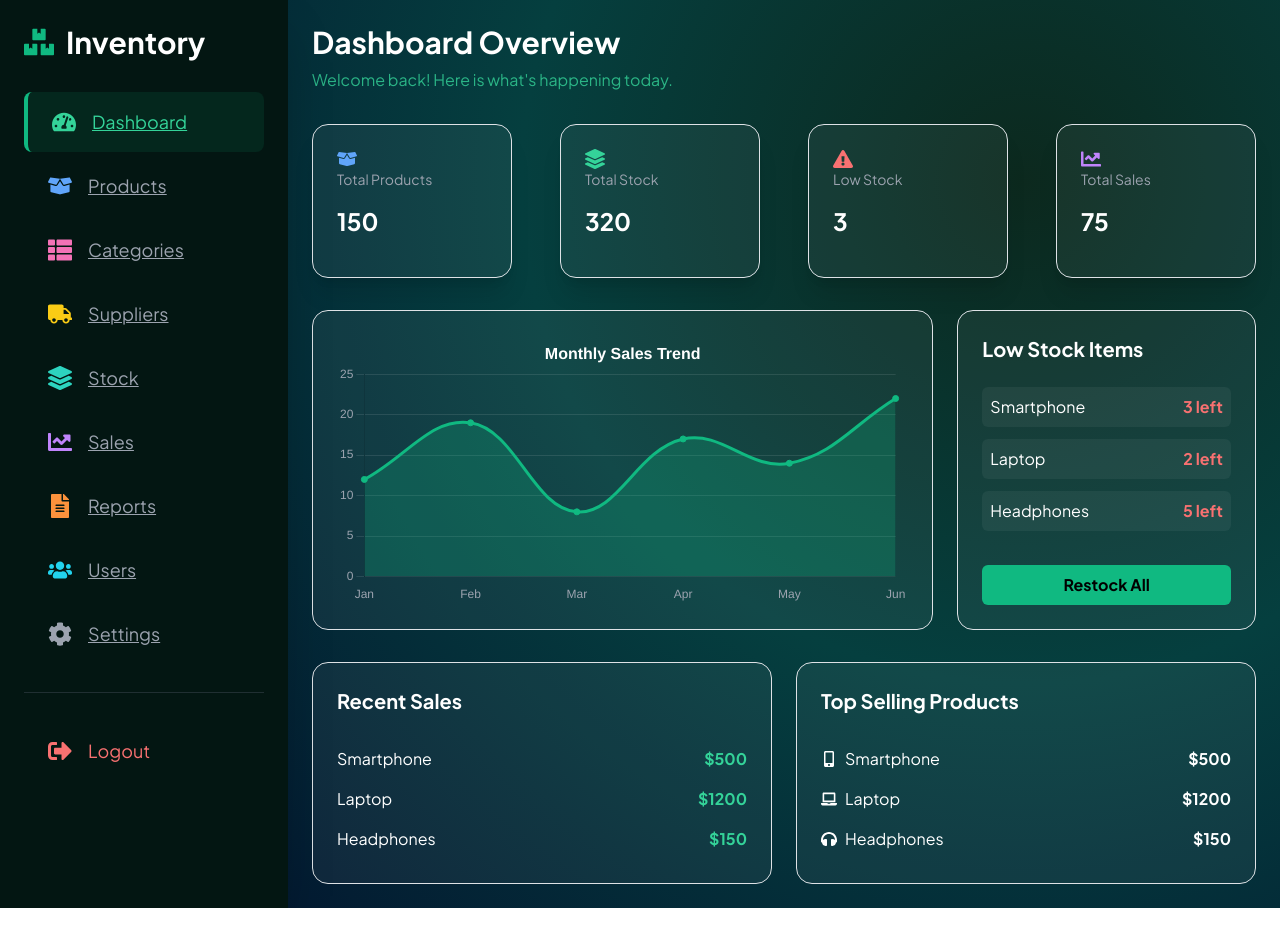
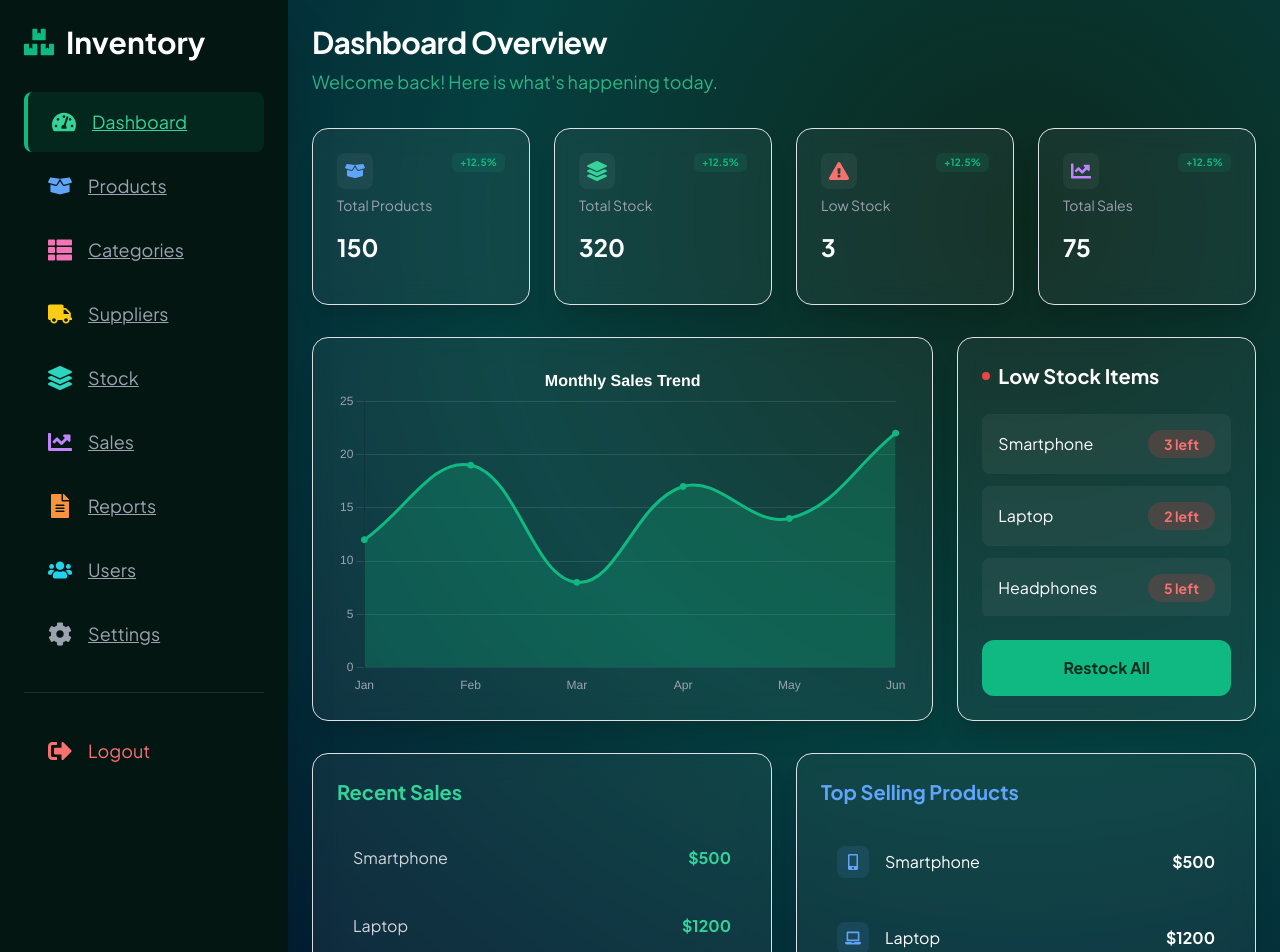
Before and after one commit to Fareeha-3456/FYP-frontend, a React (Create React App) app: page /dashboard in a window 1280 px wide. Shown: the top 952 px of the page. Before the commit the page ends 908 px from the top, so only its background shows below. Built offline with nearby package versions, Linux system fonts and the light colour scheme.

Commit message:
Update Dashboard.js

```diff
--- a/src/pages/Dashboard.js
+++ b/src/pages/Dashboard.js
@@ -80,25 +80,22 @@ const Dashboard = () => {
     },
     scales: {
       x: { ticks: { color: "#9ca3af" }, grid: { display: false } },
-      y: {
-        ticks: { color: "#9ca3af" },
-        grid: { color: "rgba(255,255,255,0.1)" },
-        beginAtZero: true,
-      },
+      y: { ticks: { color: "#9ca3af" }, grid: { color: "rgba(255,255,255,0.1)" }, beginAtZero: true },
     },
   };
 
   const handleRestockAll = () => {
-    const updated = lowStockItems.map(item => ({
+    const updated = lowStockItems.map((item) => ({
       ...item,
-      quantity: item.quantity + 5,
+      quantity: item.quantity + Math.floor(Math.random() * 5) + 5,
     }));
     setLowStockItems(updated);
+    alert("All low stock items have been restocked!");
   };
 
   return (
     <div
-      className="flex min-h-screen font-['Plus_Jakarta_Sans']"
+      className="flex min-h-screen flex-col md:flex-row font-['Plus_Jakarta_Sans']"
       style={{
         background:
           "linear-gradient(circle at 80% 20%, rgba(4, 58, 37, 1) 20%, rgba(6, 43, 43, 1) 50%, rgb(2, 11, 44) 100%)",
@@ -106,50 +103,62 @@ const Dashboard = () => {
     >
       <Sidebar />
 
-      <main className="flex-1 p-4 sm:p-6 lg:p-8 text-white overflow-y-auto pt-20">
-        <div className="mb-8">
-          <h1 className="text-3xl font-bold">Dashboard Overview</h1>
-          <p className="text-emerald-400/80">
+      <main className="flex-1 p-4 sm:p-8 lg:p-8 text-white overflow-y-auto pt-24 sm:pt-28 md:pt-32">
+        {/* Header */}
+        <div className="mb-6 sm:mb-8">
+          <h1 className="text-2xl sm:text-3xl font-bold tracking-tight">
+            Dashboard Overview
+          </h1>
+          <p className="text-emerald-400/80 text-base sm:text-lg">
             Welcome back! Here is what's happening today.
           </p>
         </div>
 
         {/* Top Cards */}
-        <div className="grid grid-cols-1 sm:grid-cols-2 lg:grid-cols-4 gap-5 mb-8">
+        <div className="grid grid-cols-1 sm:grid-cols-2 lg:grid-cols-4 gap-4 sm:gap-5 mb-6 sm:mb-8">
           {[
             { title: "Total Products", value: "150", icon: <FaBoxOpen />, color: "text-blue-400" },
             { title: "Total Stock", value: "320", icon: <FaLayerGroup />, color: "text-emerald-400" },
-            { title: "Low Stock", value: lowStockItems.length, icon: <FaExclamationTriangle />, color: "text-red-400" },
+            { title: "Low Stock", value: lowStockItems.length.toString(), icon: <FaExclamationTriangle />, color: "text-red-400" },
             { title: "Total Sales", value: "75", icon: <FaChartLine />, color: "text-purple-400" },
           ].map((card, i) => (
             <div
               key={i}
-              className="p-4 bg-white/5 rounded-2xl border border-white/10 shadow-xl"
+              className="p-4 bg-white/5 backdrop-blur-md rounded-2xl border border-white/10 hover:bg-white/10 transition shadow-xl flex flex-col justify-between"
             >
-              <div className={`text-xl ${card.color}`}>{card.icon}</div>
-              <p className="text-gray-400 text-sm">{card.title}</p>
-              <p className="text-2xl font-bold">{card.value}</p>
+              <div className="flex justify-between items-start mb-2">
+                <div className={`p-2 rounded-lg bg-white/5 ${card.color} text-xl`}>
+                  {card.icon}
+                </div>
+                <span className="text-[10px] font-bold text-emerald-500 bg-emerald-500/10 px-2 py-0.5 rounded">
+                  +12.5%
+                </span>
+              </div>
+              <p className="text-gray-400 text-sm leading-tight">{card.title}</p>
+              <p className="text-2xl font-bold leading-snug">{card.value}</p>
             </div>
           ))}
         </div>
 
         {/* Chart + Low Stock */}
-        <div className="grid grid-cols-1 lg:grid-cols-3 gap-6 mb-8">
-          <div className="lg:col-span-2 h-80 bg-white/5 rounded-2xl p-4 border border-white/10">
+        <div className="grid grid-cols-1 lg:grid-cols-3 gap-4 sm:gap-6 mb-6 sm:mb-8">
+          <div className="lg:col-span-2 p-4 sm:p-6 bg-white/5 backdrop-blur-md rounded-2xl border border-white/10 h-64 sm:h-80 lg:h-96 shadow-xl">
             <Line data={salesData} options={salesOptions} />
           </div>
 
-          <div className="bg-white/5 rounded-2xl p-4 border border-white/10 flex flex-col">
-            <h3 className="text-xl font-bold mb-4">Low Stock Items</h3>
+          <div className="p-4 sm:p-6 bg-white/5 backdrop-blur-md rounded-2xl border border-white/10 flex flex-col h-64 sm:h-80 lg:h-96 shadow-xl">
+            <h3 className="text-lg sm:text-xl font-bold mb-4 flex items-center gap-2">
+              <span className="w-2 h-2 rounded-full bg-red-500"></span> Low Stock Items
+            </h3>
 
-            <div className="flex-1 space-y-3">
+            <div className="flex-1 overflow-y-auto space-y-3 no-scrollbar">
               {lowStockItems.map((item, i) => (
                 <div
                   key={i}
-                  className="flex justify-between p-2 bg-white/5 rounded"
+                  className="flex justify-between items-center p-3 rounded-lg bg-white/5"
                 >
-                  <span>{item.name}</span>
-                  <span className="text-red-400 font-bold">
+                  <span className="text-sm sm:text-base">{item.name}</span>
+                  <span className="px-3 py-1 rounded-full bg-red-500/20 text-red-400 text-xs sm:text-sm font-bold">
                     {item.quantity} left
                   </span>
                 </div>
@@ -157,8 +166,8 @@ const Dashboard = () => {
             </div>
 
             <button
+              className="mt-4 w-full py-3 rounded-xl bg-emerald-500 text-[#022c22] font-bold hover:bg-emerald-400 transition"
               onClick={handleRestockAll}
-              className="mt-4 py-2 bg-emerald-500 text-black rounded font-bold"
             >
               Restock All
             </button>
@@ -166,29 +175,40 @@ const Dashboard = () => {
         </div>
 
         {/* Bottom Tables */}
-        <div className="grid grid-cols-1 lg:grid-cols-2 gap-6">
-          <div className="bg-white/5 rounded-2xl p-4 border border-white/10">
-            <h3 className="text-xl font-bold mb-4">Recent Sales</h3>
-            {recentSales.map((sale, i) => (
-              <div key={i} className="flex justify-between py-2">
-                <span>{sale.product}</span>
-                <span className="text-emerald-400 font-bold">
-                  {sale.price}
-                </span>
-              </div>
-            ))}
+        <div className="grid grid-cols-1 lg:grid-cols-2 gap-4 sm:gap-6">
+          {/* Recent Sales */}
+          <div className="p-4 sm:p-6 bg-white/5 backdrop-blur-md rounded-2xl border border-white/10 shadow-xl overflow-x-auto">
+            <h3 className="text-lg sm:text-xl font-bold mb-4 text-emerald-400">Recent Sales</h3>
+            <div className="space-y-3 min-w-[280px]">
+              {recentSales.map((sale, i) => (
+                <div
+                  key={i}
+                  className="flex justify-between items-center p-3 rounded-lg hover:bg-white/5 transition"
+                >
+                  <span className="text-sm sm:text-base text-gray-300">{sale.product}</span>
+                  <span className="font-bold text-emerald-400">{sale.price}</span>
+                </div>
+              ))}
+            </div>
           </div>
 
-          <div className="bg-white/5 rounded-2xl p-4 border border-white/10">
-            <h3 className="text-xl font-bold mb-4">Top Selling Products</h3>
-            {topSellingProducts.map((p, i) => (
-              <div key={i} className="flex justify-between py-2">
-                <span className="flex gap-2 items-center">
-                  {p.icon} {p.name}
-                </span>
-                <span className="font-bold">{p.price}</span>
-              </div>
-            ))}
+          {/* Top Selling Products */}
+          <div className="p-4 sm:p-6 bg-white/5 backdrop-blur-md rounded-2xl border border-white/10 shadow-xl overflow-x-auto">
+            <h3 className="text-lg sm:text-xl font-bold mb-4 text-blue-400">Top Selling Products</h3>
+            <div className="space-y-3 min-w-[280px]">
+              {topSellingProducts.map((product, i) => (
+                <div
+                  key={i}
+                  className="flex justify-between items-center p-3 rounded-lg hover:bg-white/5 transition"
+                >
+                  <div className="flex items-center gap-3">
+                    <span className="text-blue-400 bg-blue-400/10 p-2 rounded-lg">{product.icon}</span>
+                    <span className="text-sm sm:text-base">{product.name}</span>
+                  </div>
+                  <span className="font-bold">{product.price}</span>
+                </div>
+              ))}
+            </div>
           </div>
         </div>
       </main>
```
